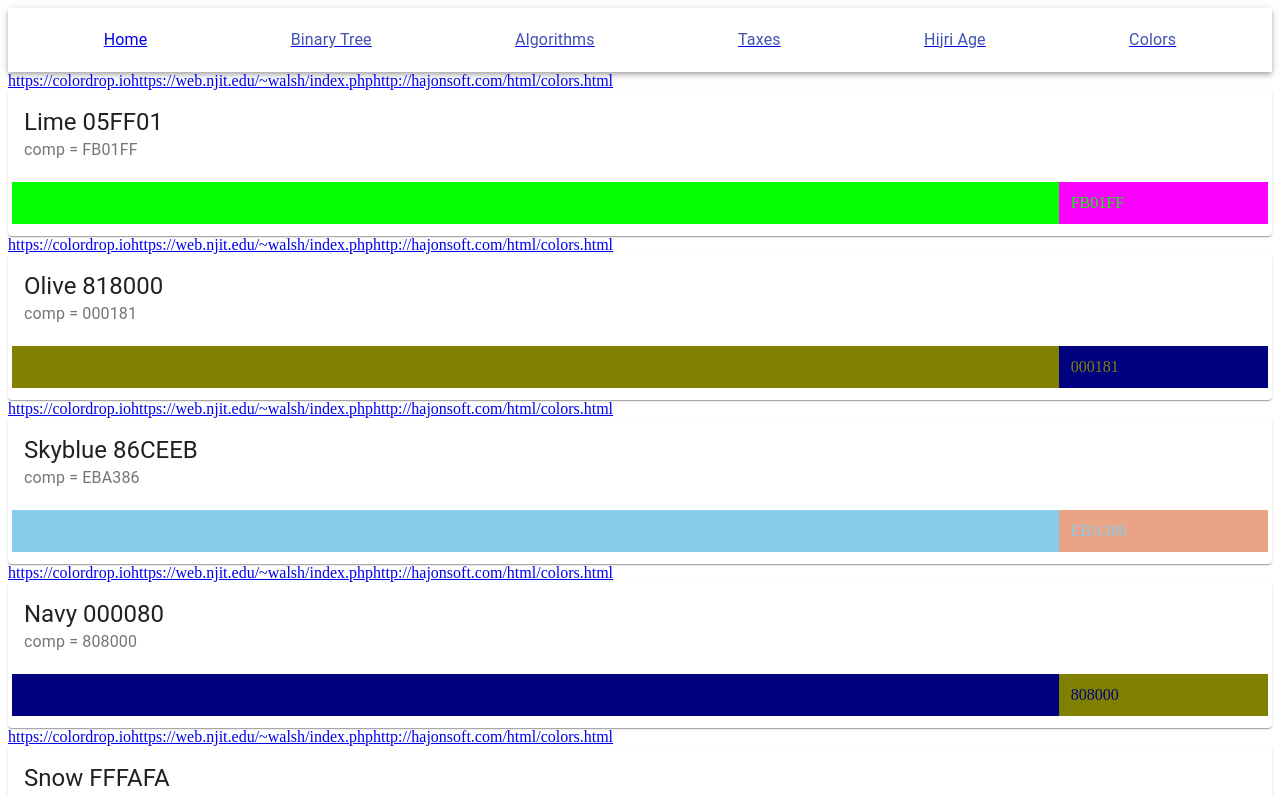
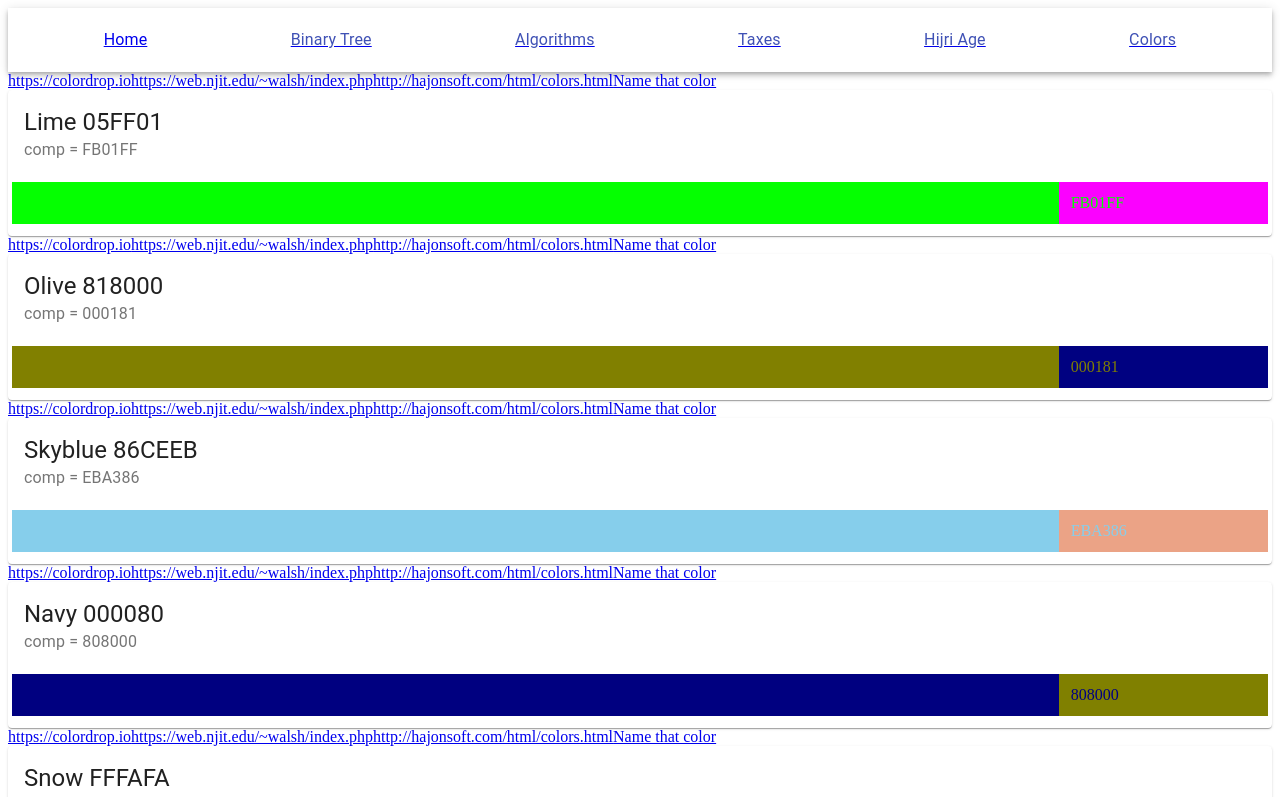
Before and after one commit to alialiayman/Casual, a React (Create React App) app: page /colors in a window 1280 px wide. Shown: the top 797 px of the page. Built offline with nearby package versions, Linux system fonts and the light colour scheme.

Commit message:
name that color

```diff
--- a/src/features/colors/components/Color.js
+++ b/src/features/colors/components/Color.js
@@ -9,6 +9,7 @@ const Color = ({ name, code }) => {
         <a href="https://colordrop.io">https://colordrop.io</a>
         <a href="https://web.njit.edu/~walsh/index.php">https://web.njit.edu/~walsh/index.php</a>
         <a href="http://hajonsoft.com/html/colors.html">http://hajonsoft.com/html/colors.html</a>
+        <a href="http://chir.ag/projects/name-that-color/#6195ED">Name that color</a>
 
         <Card>
             <CardHeader title={name + ' ' + code.substr(1)} subheader={'comp = ' + complementaryColor.substr(1)} />
```
